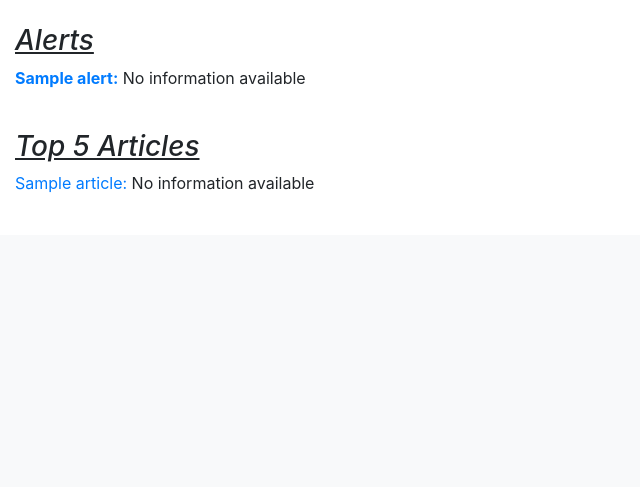
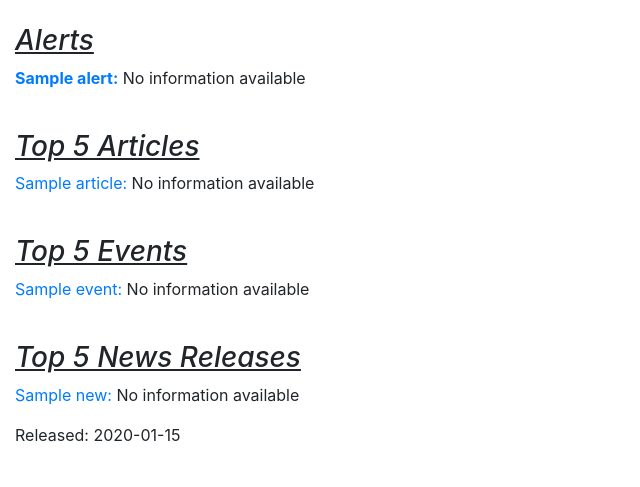
Before and after one commit to srust13/Capital-One-SWE-Summit, a Flask app: template templates/park.html in a window 1280 px wide. Shown: the part 1149-1636 px from the top of the page, without its empty margins (0-640 px from the left). Before the commit the page ends 1341 px from the top, so only its background shows below. Run offline with Flask 2, Linux system fonts and the light colour scheme; the template is opened without the code that fills it: most values are stand-ins (such as "Sample title", 1, 10 or a date in 2020); some libraries are stand-ins or nearby versions.

Commit message:
added news, events p1

```diff
--- a/application.py
+++ b/application.py
@@ -1,8 +1,8 @@
 from flask import Flask, flash, redirect, render_template, request, session
 from flask_session import Session
 from tempfile import mkdtemp
-from helpers import listParksAndStates, getInfo
-from random import randint
+from helpers import listParksAndStates, getInfo, generateRandom
+
 
 app = Flask(__name__)
 
@@ -47,13 +47,26 @@ def search():
             articlesList=getInfo(park, "articles")
             articlesList_length=len(articlesList)
             topArticles=5
-            if articlesList_length >= topArticles:
-                #Make sure random number is unique so same article doesn't show up
-                random=[]
-                random=[randint(0,articlesList_length-1) for i in range(0,topArticles) if randint(0,articlesList_length-1) not in random]
+            randomArticles=generateRandom(articlesList_length, topArticles)
+
+            #Need to print out top 5 events if there are more than 5 events
+            eventsList=getInfo(park, "events")
+            eventsList_length=len(eventsList)
+            topEvents=3
+            randomNews=generateRandom(eventsList_length, topEvents)
+
+            #Need to print out top 5 news releases if there are more than 5 news releases
+            newsList=getInfo(park, "newsreleases")
+            newsList_length=len(newsList)
+            topNews=5
+            randomNews=generateRandom(newsList_length, topNews)
+
+
+
 
             return render_template("park.html",park=park, visitorCentersList=visitorCentersList, campgroundsList=campgroundsList, alertsList=alertsList,
-            articlesList=articlesList,articlesList_length=articlesList_length, random=random )
+            articlesList=articlesList,articlesList_length=articlesList_length, randomArticles=randomArticles,
+            newsList=newsList, newsList_length=newsList_length, randomNews=randomNews )
         else:
             return render_template("state.html",state=state)
 
--- a/helpers.py
+++ b/helpers.py
@@ -1,5 +1,5 @@
 import requests, json
-import urllib.request, json
+from random import randint
 
 url="https://developer.nps.gov/api/v1"
 api= "nMeJTZeHbgdfQeRtllNPQImS4eP37B83Iu7Mt1Fe"
@@ -70,8 +70,18 @@ def getInfo(parkName, infoType):
     return data["data"]
 
 
+def generateRandom(length, count):
+    if length >= count:
+        #Make sure random number is unique so same item from API doesn't show up
+        random=[]
+        while len(random)<count:
+            x= randint(0,length-1)
+            if x not in random:
+                random.append(x)
+    return random
 
-print(getInfo("Zion","articles")[0])
+
+#print(getInfo("Zion","articles")[0])
 #print(visitorCenters("Zion")[0]["name"])
 
 #print(listParksByState("ME"))
--- a/templates/park.html
+++ b/templates/park.html
@@ -46,7 +46,7 @@
             <p><b>Additional Information:</b>  {{ campground.get("accessibility").get("additionalinfo")  or "No information  available"}}    </p>
 
             <p><a href={{campground.get("regulationsurl") or "javascript:;" }}><u><b>Regulations:</b></u></a> {{ campground.get("regulationsoverview") or "No information  available"}}    </p>
-            <p><a href={{campground.get("directionsurl") or "javascript:;" }}><u><b>Directions:</b></u></a> {{ campground.get("directionsoverview") or "No information  available"}}    </p>
+            <p><a href={{campground.get("directionsUrl") or "javascript:;" }}><u><b>Directions:</b></u></a> {{ campground.get("directionsoverview") or "No information  available"}}    </p>
             <br>
         {% endfor %}
         </div>
@@ -62,9 +62,9 @@
 
     <A NAME="articles"></A>
     <div class="container-fluid">
-        {% if random %}
+        {% if randomArticles %}
             <h3><i><u>Top 5 Articles</u></i></h3>
-            {%for i in random%}
+            {%for i in randomArticles%}
                 <p> <a href= {{ articlesList[i].get("url") or "javascript:;" }}>{{ articlesList[i].get("title")}}:</a> {{ articlesList[i].get("listingdescription") or "No information available"}}  </p>
                 <br>
             {% endfor %}
@@ -77,5 +77,41 @@
         {% endif %}
     </div>
 
+    <A NAME="events"></A>
+    <div class="container-fluid">
+        {% if randomEvents %}
+            <h3><i><u>Top 5 Events</u></i></h3>
+            {%for i in randomEvents%}
+                <p> <a href= {{ eventsList[i].get("url") or "javascript:;" }}>{{ eventsList[i].get("title")}}:</a> {{ eventsList[i].get("listingdescription") or "No information available"}}  </p>
+                <br>
+            {% endfor %}
+        {% else %}
+            <h3><i><u>Top {{eventsList_length}} Events</u></i></h3>
+            {%for event in eventsList%}
+                <p><b> <a href= {{ event.get("url") or "javascript:;" }}>{{ event.get("title")}}:</a></b> {{ event.get("listingdescription") or "No information available"}}  </p>
+                <br>
+            {% endfor %}
+        {% endif %}
+    </div>
+
+
+    <A NAME="news"></A>
+    <div class="container-fluid">
+        {% if randomNews %}
+            <h3><i><u>Top 5 News Releases</u></i></h3>
+            {%for i in randomNews%}
+                <p> <a href= {{ newsList[i].get("url") or "javascript:;" }}>{{ newsList[i].get("title")}}:</a> {{ newsList[i].get("abstract") or "No information available"}}  </p>
+                <p>Released: {{ newsList[i].get("releasedate").split(" ")[0] }} </p>
+                <br>
+            {% endfor %}
+        {% else %}
+            <h3><i><u>Top {{newsList_length}} Top {{newsList_length}} News Releases</u></i></h3>
+            {%for news in newsList%}
+                <p><b> <a href= {{ news.get("url") or "javascript:;" }}>{{ news.get("title")}}:</a></b> {{ news.get("abstract") or "No information available"}}  </p>
+                <br>
+            {% endfor %}
+        {% endif %}
+    </div>
+
 
 {% endblock %}
```
